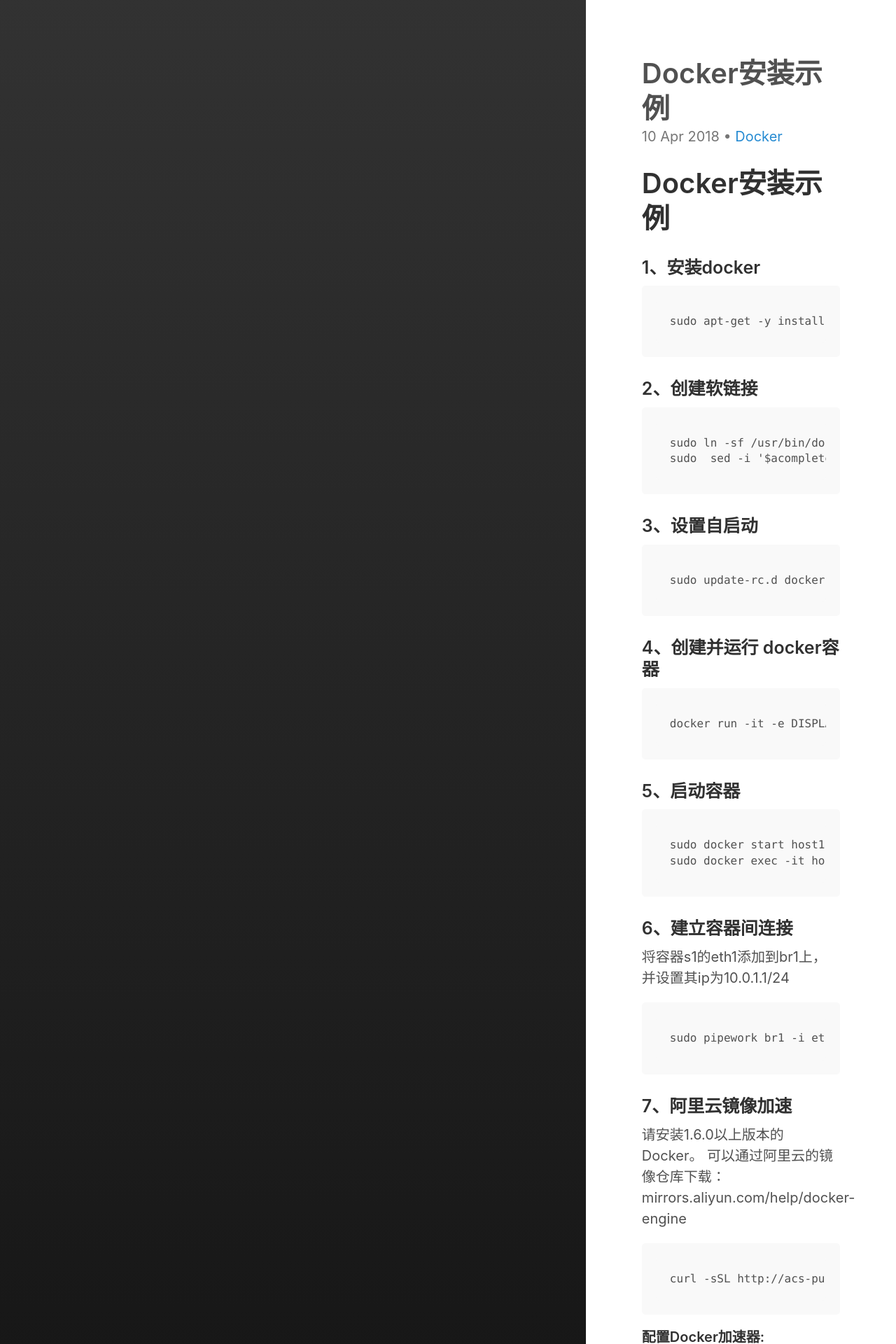
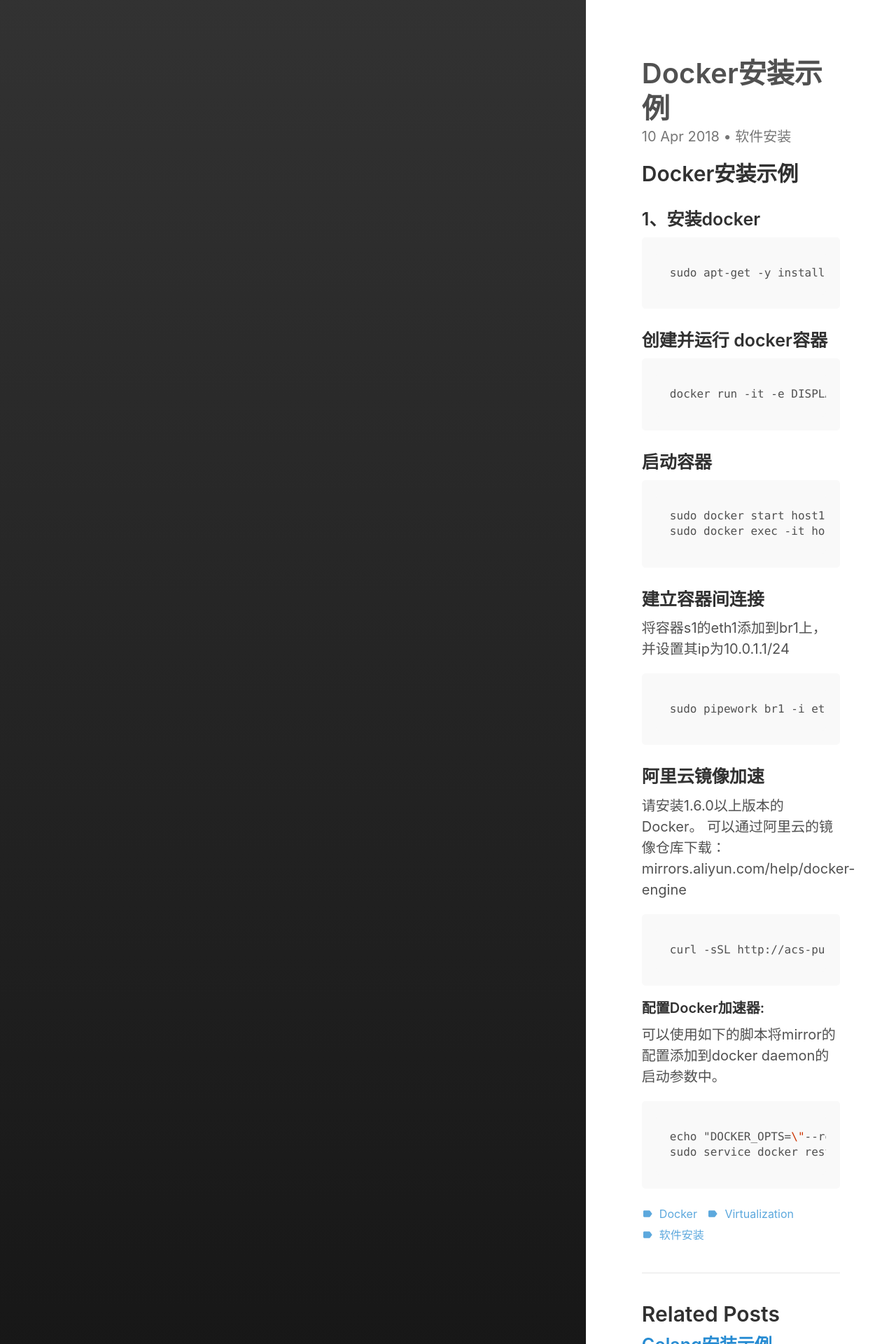
Before and after one commit to srl11/srl11.github.io, a Jekyll site: the page built from _posts/2018-04-10-docker安装.md, in a window 1280 px wide. Shown: the top 1920 px of the page at 70% size. Built offline with Jekyll 4.4.1, drawn with Linux system fonts in a browser that asks for light colours; comment, search, counter and statistics services are not loaded; some of the changed text lies outside the part shown.

Commit message:
add new blog

````diff
--- a/_posts/2018-04-10-docker_test.md
+++ b/_posts/2018-04-10-docker安装.md
@@ -2,48 +2,41 @@
 layout: post
 title: "Docker安装示例"
 categories:
-  - Docker
+  - 软件安装
 tags:
   - Docker
   - Virtualization
+  - 软件安装
 ---
 
-# Docker安装示例
+## Docker安装示例
 ### 1、安装docker
 ```markdown
-sudo apt-get -y install docker.io
+sudo apt-get -y install docker-ce
 ```
-### 2、创建软链接
-```markdown
-sudo ln -sf /usr/bin/docker.io /usr/local/bin/docker
-sudo  sed -i '$acomplete -F _docker docker' /etc/bash_completion.d/docker.io
-```
-### 3、设置自启动
-```markdown
-sudo update-rc.d docker.io defaults
-```
-### 4、创建并运行 docker容器
+
+### 创建并运行 docker容器
 ```markdown
 docker run -it -e DISPLAY=$DISPLAY -v /tmp/.X11-unix:/tmp/.X11-unix -v /home/sdn/simrp:/home/simrp --net=none --name s2 eclipse1.1
 ```
-### 5、启动容器
+### 启动容器
 ```markdown
 sudo docker start host1
 sudo docker exec -it host1 /bin/bash
 ```
-### 6、建立容器间连接
+### 建立容器间连接
 将容器s1的eth1添加到br1上，并设置其ip为10.0.1.1/24
 ```markdown
 sudo pipework br1 -i eth1 s1 10.0.1.1/24
 ```
-### 7、阿里云镜像加速
+### 阿里云镜像加速
 请安装1.6.0以上版本的Docker。
 可以通过阿里云的镜像仓库下载： mirrors.aliyun.com/help/docker-engine
 ```markdown
 curl -sSL http://acs-public-mirror.oss-cn-hangzhou.aliyuncs.com/docker-engine/internet | sh -
 ```
 #### 配置Docker加速器:
-您可以使用如下的脚本将mirror的配置添加到docker daemon的启动参数中。
+可以使用如下的脚本将mirror的配置添加到docker daemon的启动参数中。
 ```markdown
 echo "DOCKER_OPTS=\"--registry-mirror=https://pee6w651.mirror.aliyuncs.com\"" | sudo tee -a /etc/default/docker
 sudo service docker restart
````
Also changed, not shown: _posts/2018-04-25-Linux namespace.md (+5 -5 lines), _posts/2018-04-26-golang安装.md (added, +37 -0 lines).
